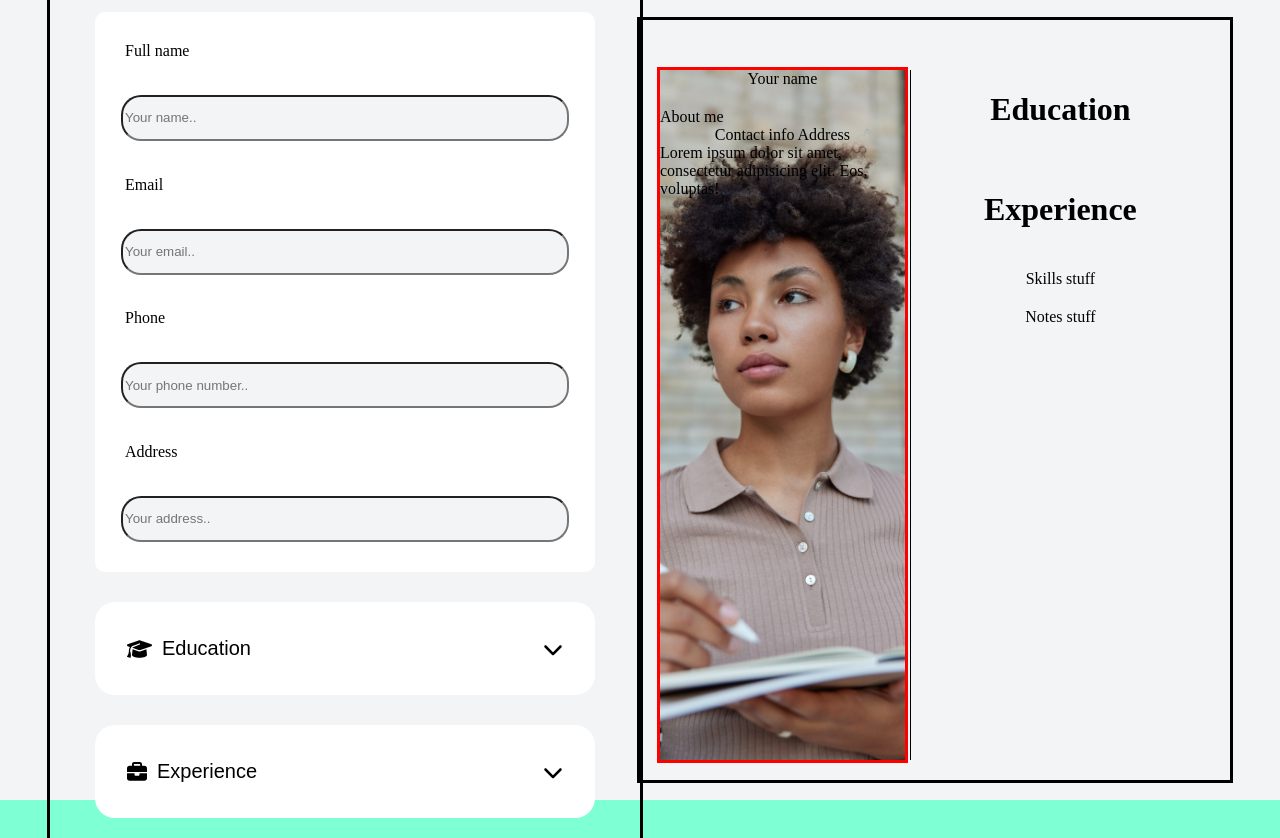
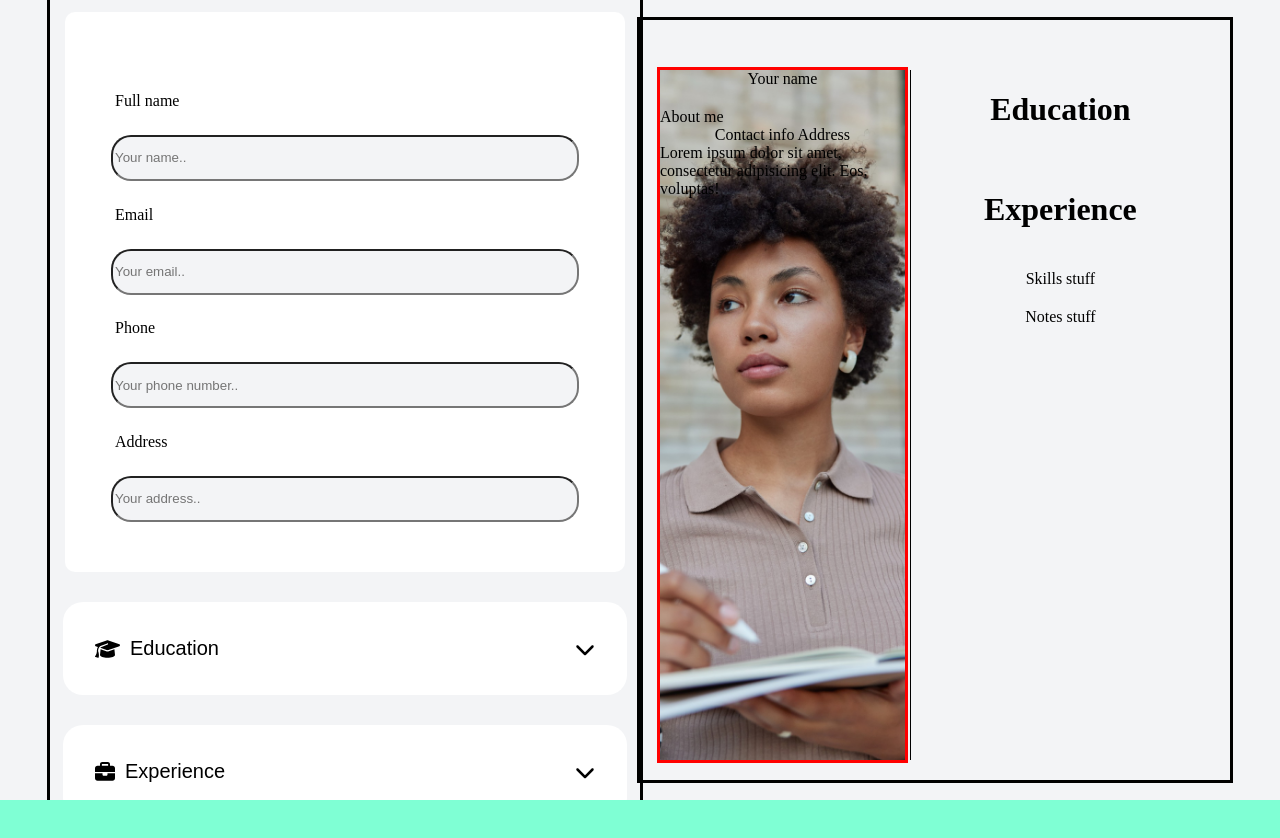
Before and after one commit to BootstrapFootkicker/cvApplication, a React (Vite) app: page / in a window 1280 px wide. After the commit the page ends 800 px from the top, so only its background shows below. Built offline with nearby package versions, Linux system fonts and the light colour scheme.

Commit message:
Duplicate Lines
Duplicate resume lines fixed
Tweaks to styling

```diff
--- a/src/components/App.jsx
+++ b/src/components/App.jsx
@@ -48,13 +48,11 @@ export function App() {
     const [experienceFormToggle, setExperienceFormToggle] = useState(false);
     const [educationFormToggle, setEducationFormToggle] = useState(false);
     const [resumeEducationList, setResumeEducationList] = useState([]);
-    const [isSubmitted, setIsSubmitted] = useState(false);
+    const [resumeExperienceList, setResumeExperienceList] = useState([]);
 
     useEffect(() => {
-            console.log("educationMenuList", resumeEducationList)
-
-        }
-        , [resumeEducationList]);
+        console.log(resumeEducationList);
+    }, [resumeEducationList]);
 
     function resetMenuList(id, stateList) {
         if (stateList === 'education') {
@@ -138,6 +136,8 @@ export function App() {
                 return updatedMenuList;
             });
 
+            setResumeEducationList([...educationMenuList, newItem])
+
 
         } else if (triggerType === "experience") {
 
@@ -164,47 +164,40 @@ export function App() {
 
 
     function formSubmit(formId, name, formInfo, triggerType) {
+        let newItem = {
+            elementInfo: {
+                type: "button",
+                name: name,
+                id: uuid(),
+                trigger: createEditForm,
+                formInfo: formInfo,
+                triggerType: triggerType
+            },
+        };
 
         if (triggerType === "education") {
+            setEducationMenuList((currentMenuList) => {
+                let updatedMenuList = [...currentMenuList];
+                updatedMenuList.splice(updatedMenuList.length - 1, 0, newItem);
 
-            addNewMenuItem({
-                elementInfo: {
-                    type: "button",
-                    name: name,
-                    id: uuid(),
-                    trigger: createEditForm,
-                    formInfo: formInfo,
-                    triggerType: triggerType
-                },
-            }, setEducationMenuList);
-            addNewMenuItem({
-                elementInfo: {
-                    type: "button",
-                    name: name,
-                    id: uuid(),
-                    trigger: createEditForm,
-                    formInfo: formInfo,
-                    triggerType: triggerType
-                },
-            }, setResumeEducationList);
+                setResumeEducationList(updatedMenuList);
 
+                return updatedMenuList;
+            });
             removeMenuItem(formId, setEducationMenuList);
+            toggleForm(triggerType);
+        } else if (triggerType === "experience") {
+            setExperienceMenuList((currentMenuList) => {
+                let updatedMenuList = [...currentMenuList];
+                updatedMenuList.splice(updatedMenuList.length - 1, 0, newItem);
 
+                setResumeExperienceList(updatedMenuList)
 
-        } else if (triggerType === "experience") {
-            addNewMenuItem({
-                elementInfo: {
-                    type: "button",
-                    name: name,
-                    id: uuid(),
-                    trigger: createEditForm,
-                    formInfo: formInfo,
-                    triggerType: triggerType
-                },
-            }, setExperienceMenuList);
+                return updatedMenuList;
+            });
             removeMenuItem(formId, setExperienceMenuList);
+            toggleForm(triggerType);
         }
-        toggleForm(triggerType)
     }
 
     function addNewMenuItem(item, stateList) {
@@ -221,6 +214,11 @@ export function App() {
         console.log(stateList, 'stateList')
         stateList((currentMenuList) => {
             const updatedMenuList = currentMenuList.filter((item) => item.elementInfo.id !== id);
+            if (stateList === setEducationMenuList) {
+                setResumeEducationList(updatedMenuList);
+            } else if (stateList === setExperienceMenuList) {
+                setResumeExperienceList(updatedMenuList);
+            }
             return updatedMenuList;
         });
     }
@@ -309,8 +307,8 @@ export function App() {
 
 
             </div>
-            <Resume educationMenuList={resumeEducationList} experienceMenuList={experienceMenuList}
-                    isSubmitted={isSubmitted}/>
+            <Resume educationMenuList={resumeEducationList} experienceMenuList={resumeExperienceList}
+            />
         </>
     );
 }
--- a/src/components/EducationForm.jsx
+++ b/src/components/EducationForm.jsx
@@ -66,7 +66,7 @@ export function EducationForm({
                     setFormToggle(false)
                 }}
             >
-
+                <div className={"input-group"}>
 
                     <label htmlFor="school">School</label>
                     <input
@@ -125,7 +125,7 @@ export function EducationForm({
                         onChange={(e) => setLocation(e.target.value)}
                     ></input>
 
-
+                </div>
                 <div className={"button-container"}>
                     <button
                         className={"submit-button"}
--- a/src/components/ExperienceForm.jsx
+++ b/src/components/ExperienceForm.jsx
@@ -24,7 +24,7 @@ export function ExperienceForm({formType, formInfo, formId, elementInfo, setForm
 
     return (
         <div className={"form-container"}>
-            <form className={"education-form"}
+            <form className={"experience-form"}
 
                   onSubmit={(e) => {
                       e.preventDefault();
--- a/src/components/Resume.jsx
+++ b/src/components/Resume.jsx
@@ -4,13 +4,13 @@ import {ResumeLeft} from "./ResumeLeft.jsx";
 import {ResumeRight} from "./ResumeRight.jsx";
 import '../resume.css';
 
-export function Resume({educationMenuList, experienceMenuList, isSubmitted}) {
+export function Resume({educationMenuList, experienceMenuList}) {
 
     return (
         <div className={"resume-container"}>
             <ResumeLeft/>
             <ResumeRight educationMenuList={educationMenuList} experienceMenuList={experienceMenuList}
-                         isSubmitted={isSubmitted}/>
+            />
         </div>
 
     )
--- a/src/components/ResumeRight.jsx
+++ b/src/components/ResumeRight.jsx
@@ -2,7 +2,7 @@ import React, {useEffect} from "react";
 import {useState} from "react";
 import '../resume.css';
 
-export function ResumeRight({educationMenuList, experienceMenuList, isSubmitted}) {
+export function ResumeRight({educationMenuList, experienceMenuList}) {
 
     return (
         <div className={"resume-right-container"}>
--- a/src/dropDown.css
+++ b/src/dropDown.css
@@ -2,8 +2,9 @@
     /*position: relative;*/
     border-radius: 20px;
     background-color: white;
-    padding: 0;
     gap: 20px;
+    width: 564px;
+    box-sizing: border-box;
 
 
 }
@@ -16,6 +17,7 @@
     padding: 0;
     margin: 0;
     width: 100%;
+    box-sizing: border-box;
 
 }
 
@@ -23,6 +25,7 @@
     height: 5px;
     width: 100%;
     background-color: rgba(230, 230, 230, 0.5);
+    box-sizing: border-box;
 
 }
 
@@ -52,6 +55,7 @@
     text-align: left;
     justify-content: center;
     align-content: center;
+    box-sizing: border-box;
 
 
 }
@@ -73,6 +77,7 @@
     gap: 15px;
     min-width: 500px;
     border-bottom: none;
+    box-sizing: border-box;
 }
 
 .menu-button:hover {
--- a/src/forms.css
+++ b/src/forms.css
@@ -13,12 +13,16 @@
 
 
 .personal-details,
-.education-form {
+.education-form,
+.experience-form {
     display: flex;
     flex-direction: column;
     justify-content: center;
     align-items: center;
     gap: 10px;
+    min-width: 500px;
+    padding: 50px 20px 20px; /* Adjust the padding as needed */
+    box-sizing: border-box;
 }
 
 label {
@@ -63,7 +67,12 @@ input {
     background-color: white;
     border-radius: 10px;
     text-align: left;
-    /*padding: 30px;*/
+    min-width: 500px;
+    box-sizing: border-box;
+    display: flex;
+    justify-content: center;
+
+
 }
 
 .button-container {
--- a/src/index.css
+++ b/src/index.css
@@ -16,6 +16,7 @@ body {
     box-sizing: border-box;
     width: 100vw;
     background-color: #F3F4F6;
+    overflow: scroll;
 
 
 }
```
Lines whose indentation alone changed are shown as unchanged.
